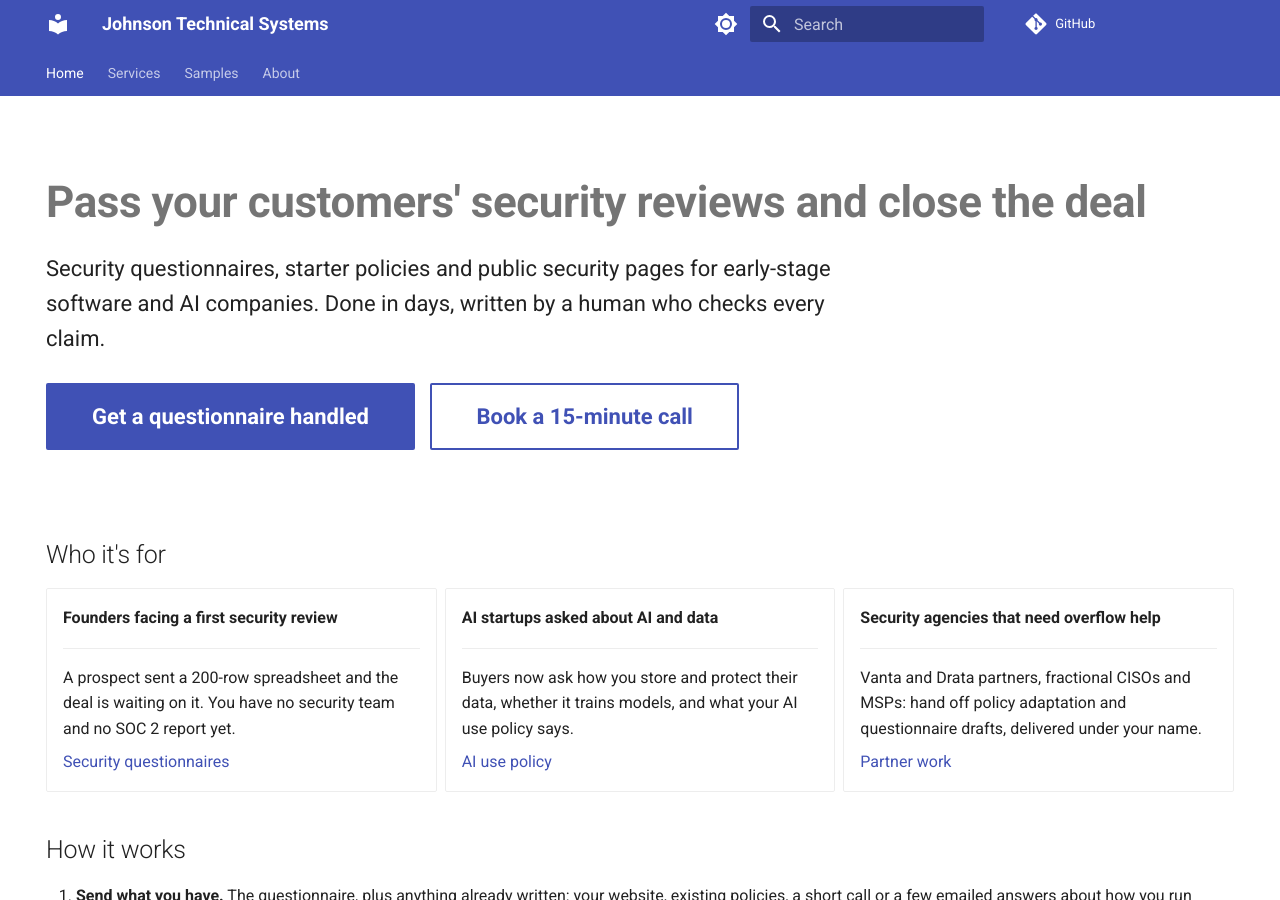
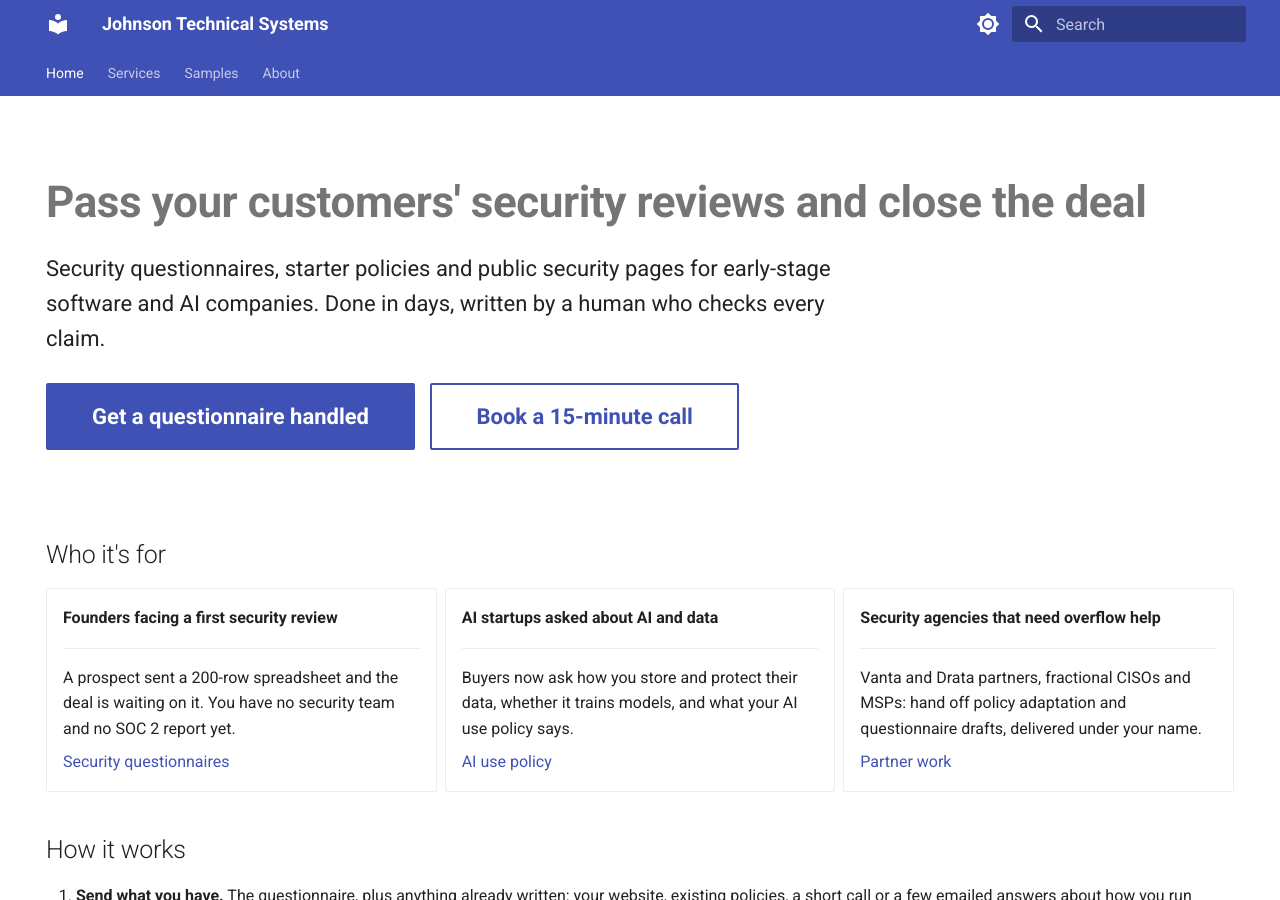
Before and after one commit to JohnsonTechnicalSystems/johnsotechnicalsystems-portfolio, an MkDocs documentation site: the page built from docs/index.md, in a window 1280 px wide and 900 px high. Built offline with MkDocs 1.6.1 and Material for MkDocs 9.7.7, drawn with Linux system fonts in a browser that asks for light colours; comment, search, counter and statistics services are not loaded.

Commit message:
Remove the GitHub repository link from the site header
The link showed zero stars and forks and made a client-facing business site look like a code project.

Co-Authored-By: Claude Fable 5.2 <noreply@anthropic.com>

```diff
--- a/mkdocs.yml
+++ b/mkdocs.yml
@@ -2,8 +2,6 @@ site_name: Johnson Technical Systems
 site_description: Security questionnaires, starter policies and public security pages for early-stage software and AI companies, plus partner overflow work, AI use policies, technical documentation and automation.
 site_author: Lloyd Johnson
 site_url: https://johnsontechnicalsystems.com/
-repo_url: https://github.com/JohnsonTechnicalSystems/johnsotechnicalsystems-portfolio
-repo_name: GitHub
 copyright: johnsontechnicalsystems LLC · Documentation and preparation services, not legal advice or an audit opinion · <a href="/legal/terms/">Terms</a> · <a href="/legal/privacy/">Privacy</a> · Samples licensed CC BY-NC-ND 4.0
 
 theme:
```
